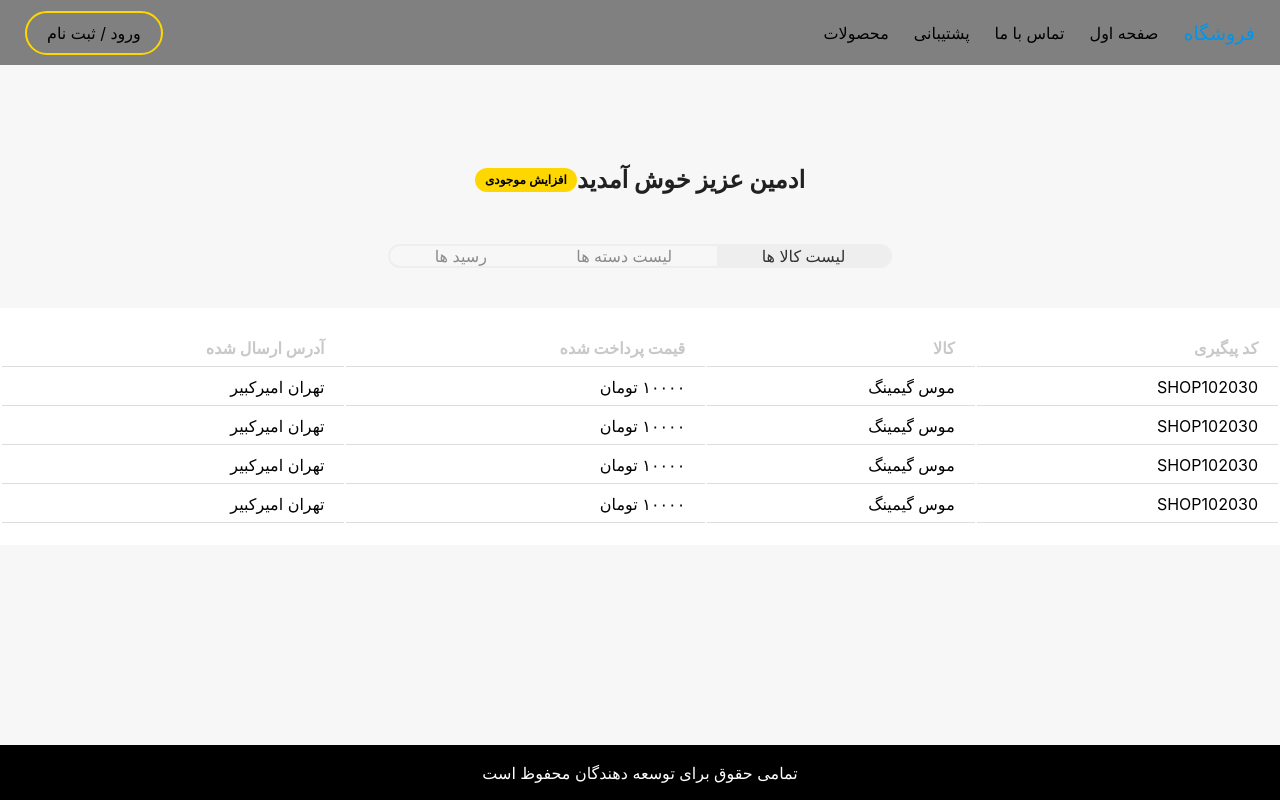
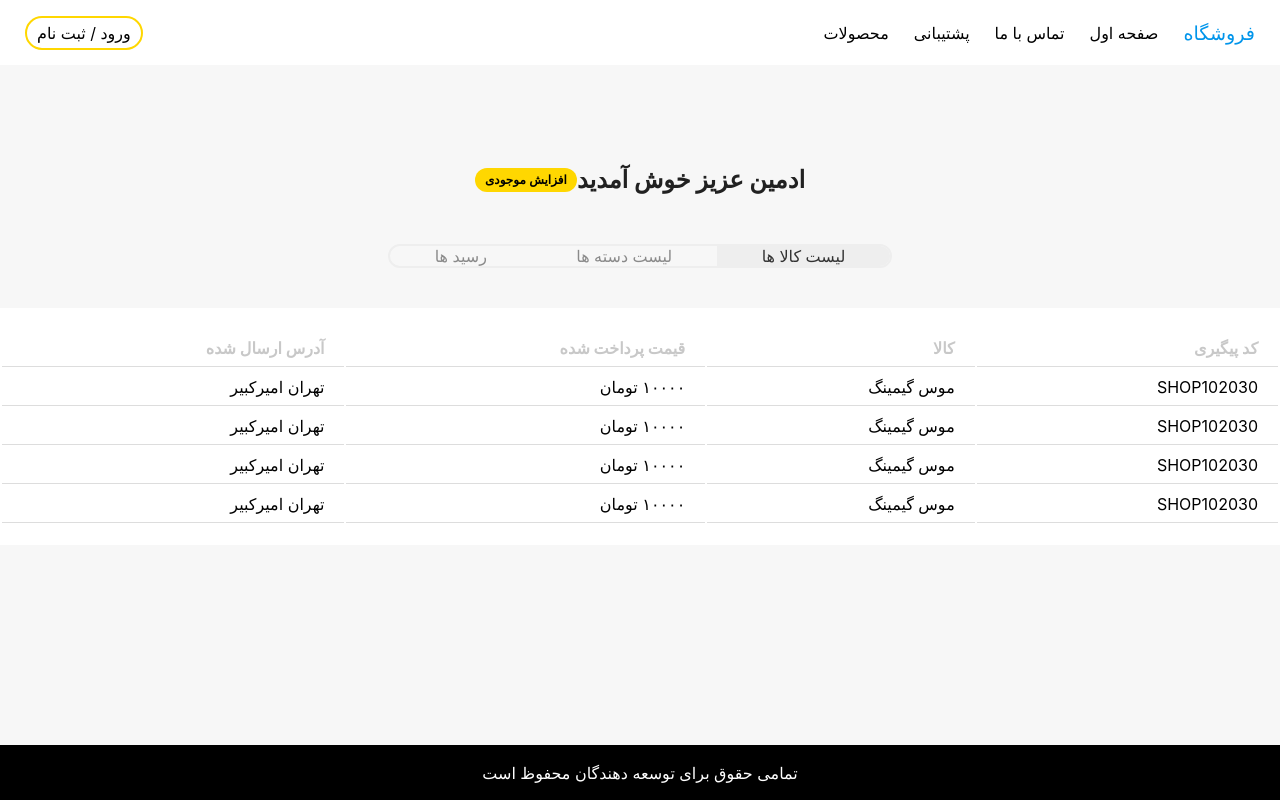
Before and after one commit to mohammadt444/IE, a React (Create React App) app in the folder frontend/: page / in a window 1280 px wide. Built offline with nearby package versions, Linux system fonts and the light colour scheme; a small style sheet from the web is missing.

Commit message:
fix header style

```diff
--- a/frontend/src/app/main/components/header/header.css
+++ b/frontend/src/app/main/components/header/header.css
@@ -4,7 +4,7 @@
   justify-content: space-between;
   height: 65px;
   width: 100%;
-  background: gray;
+  background: white;
 }
 
 .header-wrapper {
@@ -67,10 +67,9 @@
   transition-duration: 0.2s;
   position: inherit;
   border-radius: 24px;
-  padding: 10px 20px;
+  padding: 5px 10px;
   box-sizing: border-box;
   z-index: 2;
-  /* margin-bottom: -25%; */
 }
 
 .header-dropdown-content {
--- a/frontend/src/app/main/components/header/header.jsx
+++ b/frontend/src/app/main/components/header/header.jsx
@@ -17,9 +17,8 @@ function Header() {
         <div className="header-dropdown">
           <p className="header-dropdown__text">ورود / ثبت نام</p>
           <div class="header-dropdown-content">
-            <a>Link 1</a>
-            <a>Link 2</a>
-            <a>Link 3</a>
+            <a></a>
+            <a></a>
           </div>
         </div>
       </div>
```
